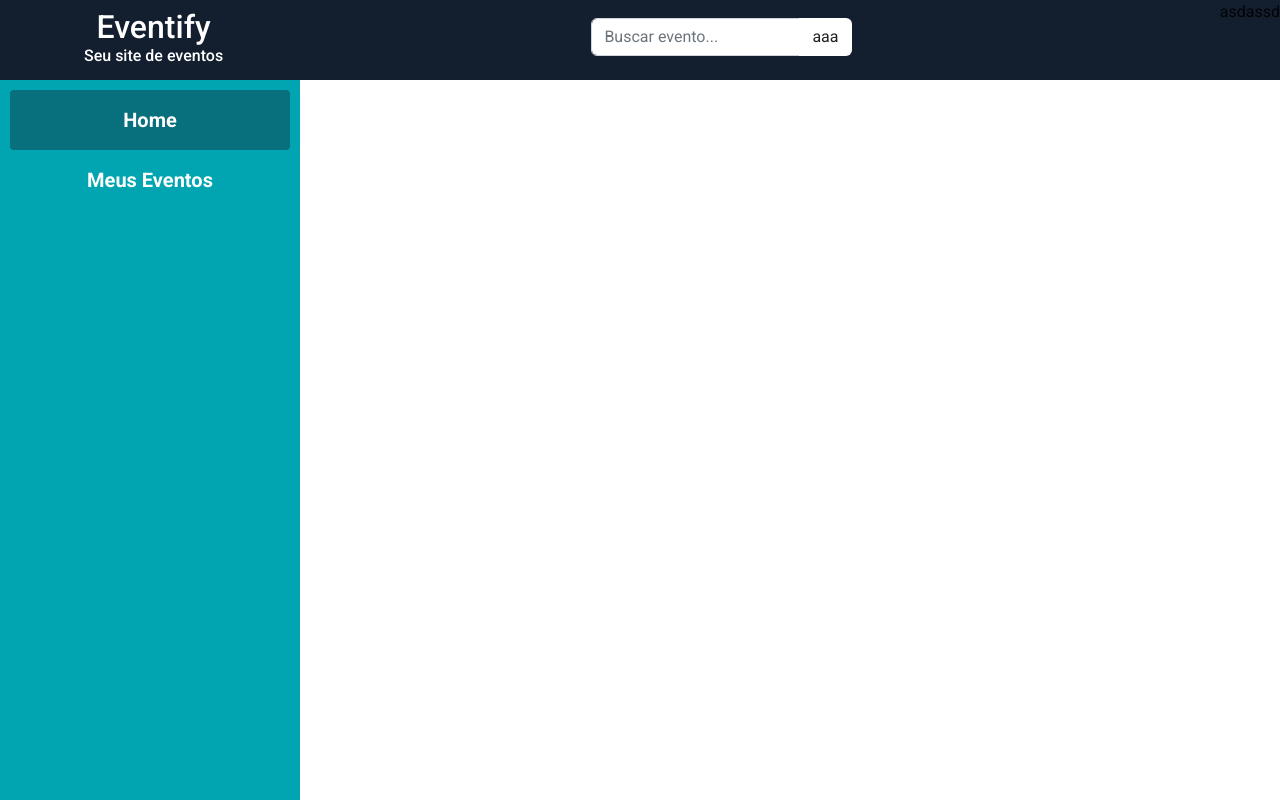
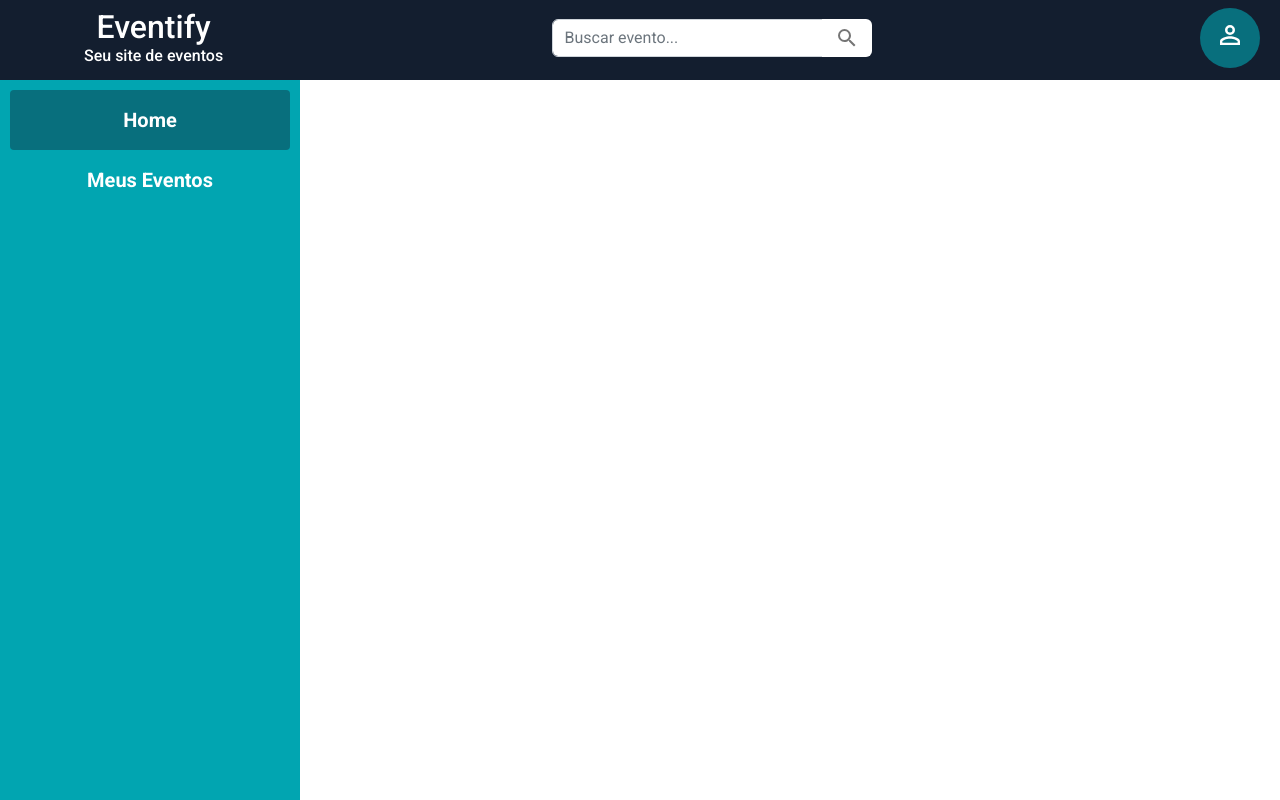
Before and after one commit to BrunoGurris/Faculdade-Eventify, a Vue app: page / in a window 1280 px wide. Built offline with nearby package versions, Linux system fonts and the light colour scheme.

Commit message:
feat(*): add icons

```diff
--- a/package.json
+++ b/package.json
@@ -17,6 +17,7 @@
     "vuex": "^3.4.0"
   },
   "devDependencies": {
+    "@mdi/js": "^7.0.96",
     "@vue/cli-plugin-babel": "~4.5.15",
     "@vue/cli-plugin-eslint": "~4.5.15",
     "@vue/cli-plugin-router": "~4.5.15",
--- a/src/components/Template.vue
+++ b/src/components/Template.vue
@@ -7,14 +7,20 @@
                     <h6 class="text-white m-0">Seu site de eventos</h6>
                 </div>
 
-                <div class="d-flex align-items-center mt-2">
+                <div class="d-flex align-items-center mt-2 w-25">
                     <div class="input-group">
                         <input type="text" class="form-control" placeholder="Buscar evento...">
-                        <button class="btn bg-white" type="button">aaa</button>
+                        <button class="btn bg-white" type="button">
+                            <v-icon>{{ icons.mdiMagnify }}</v-icon>
+                        </button>
                     </div>
                 </div>
 
-                <div>asdassd</div>
+                <div>
+                    <div id="user-header-template" class="rounded-circle mt-2 me-5 text-center">
+                        <v-icon size="30" color="white" class="mt-3">{{ icons.mdiAccountOutline }}</v-icon>
+                    </div>
+                </div>
             </div>
         </div>
 
@@ -38,6 +44,8 @@
 </template>
 
 <script>
+import { mdiMagnify, mdiAccountOutline  } from '@mdi/js';
+
 export default {
     name: 'Template',
 
@@ -54,8 +62,12 @@ export default {
                     route: '/events',
                     label: 'Meus Eventos'
                 },
+            ],
 
-            ]
+            icons: {
+                mdiMagnify: mdiMagnify,
+                mdiAccountOutline: mdiAccountOutline
+            }
         }
     },
 
@@ -121,4 +133,17 @@ export default {
 .active-item-menu-template {
     background: #086F7D;
 }
+
+#user-header-template{
+    width: 60px;
+    height: 60px;
+
+    background: #086F7D;
+}
+
+#user-header-template:hover{
+    cursor: pointer;
+    background: #06555f;
+    transition: 0.5s;
+}
 </style>
--- a/src/plugins/vuetify.js
+++ b/src/plugins/vuetify.js
@@ -4,4 +4,7 @@ import Vuetify from 'vuetify/lib/framework';
 Vue.use(Vuetify);
 
 export default new Vuetify({
+    icons: {
+        iconfont: 'mdiSvg',
+    },
 });
```
Also changed, not shown: 1 other file (tests, documents, lock files or other folders).
